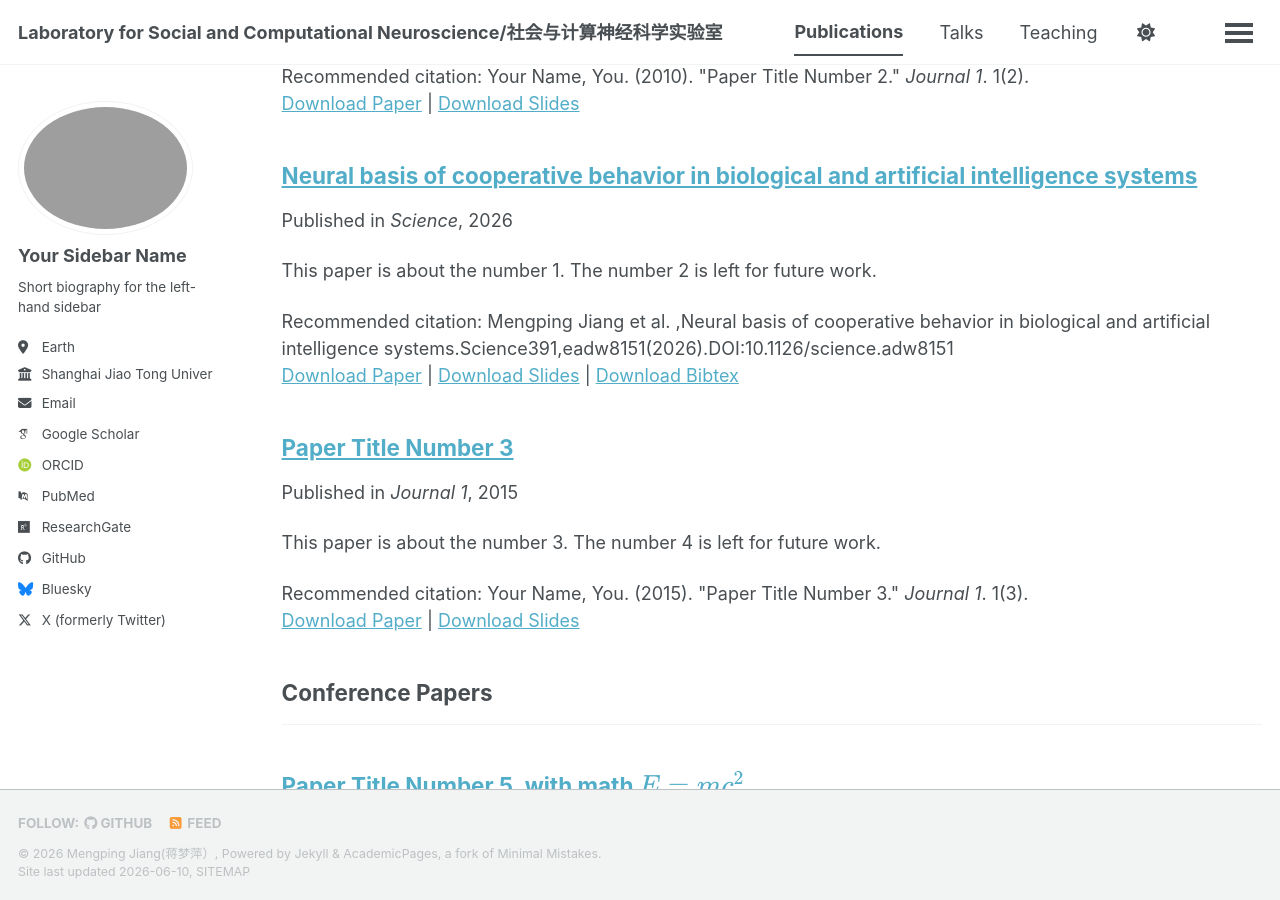
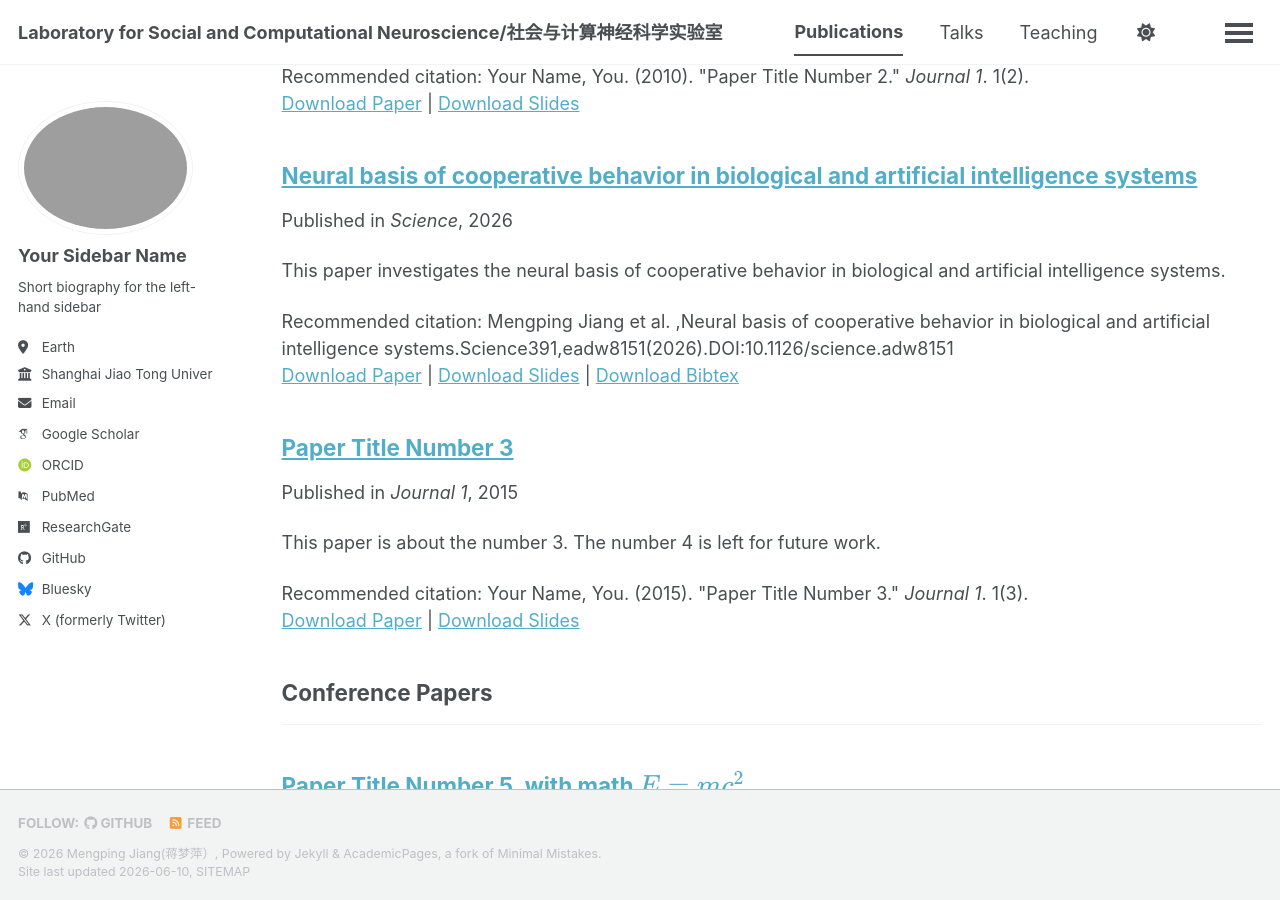
Before and after one commit to MengpingJiang/mengpingjiang.github.io, a Jekyll site: the page built from _pages/publications.html, in a window 1280 px wide and 900 px high, scrolled down 389 px. Built offline with Jekyll 4.4.1, drawn with Linux system fonts in a browser that asks for light colours; some web fonts are replaced; a script bundle is joined from its source files by our own code; library files that are not in the unit come from our copies.

Commit message:
Update 2009-10-01-paper-title-number-1.md

```diff
--- a/_publications/2009-10-01-paper-title-number-1.md
+++ b/_publications/2009-10-01-paper-title-number-1.md
@@ -2,8 +2,8 @@
 title: "Neural basis of cooperative behavior in biological and artificial intelligence systems"
 collection: publications
 category: manuscripts
-permalink: /publication/2009-10-01-paper-title-number-1
-excerpt: 'This paper is about the number 1. The number 2 is left for future work.'
+permalink: /publication/2026-01-01-neural-basis-cooperation
+excerpt: 'This paper investigates the neural basis of cooperative behavior in biological and artificial intelligence systems.'
 date: 2026-01-01
 venue: 'Science'
 slidesurl: 'https://academicpages.github.io/files/slides1.pdf'
```
